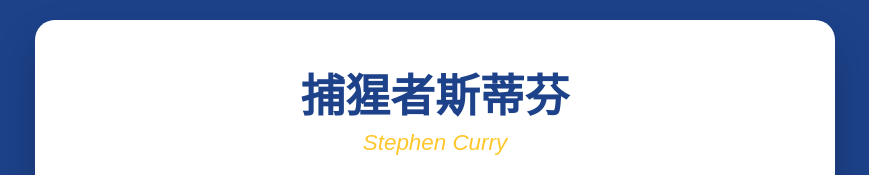
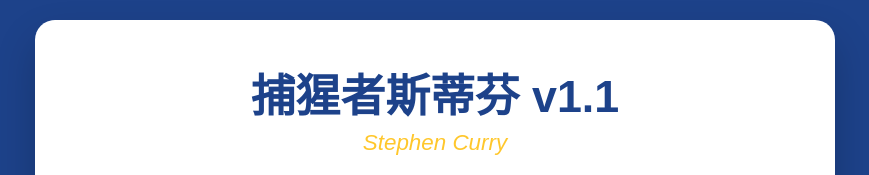
Before and after one commit to adewin521/adewincccc, a plain HTML site: page index.html in a window 1280 px wide. Shown: the top 175 px of the page, without its empty margins (205-1074 px from the left). Drawn offline with Linux system fonts and the light colour scheme.

Commit message:
更新标题，添加版本号

```diff
--- a/index.html
+++ b/index.html
@@ -11,7 +11,7 @@
         <div class="poster player-card">
             <!-- 球员基本信息 -->
             <div class="poster-header">
-                <h1 class="title">捕猩者斯蒂芬</h1>
+                <h1 class="title">捕猩者斯蒂芬 v1.1</h1>
                 <p class="subtitle">Stephen Curry</p>
             </div>
 
```
